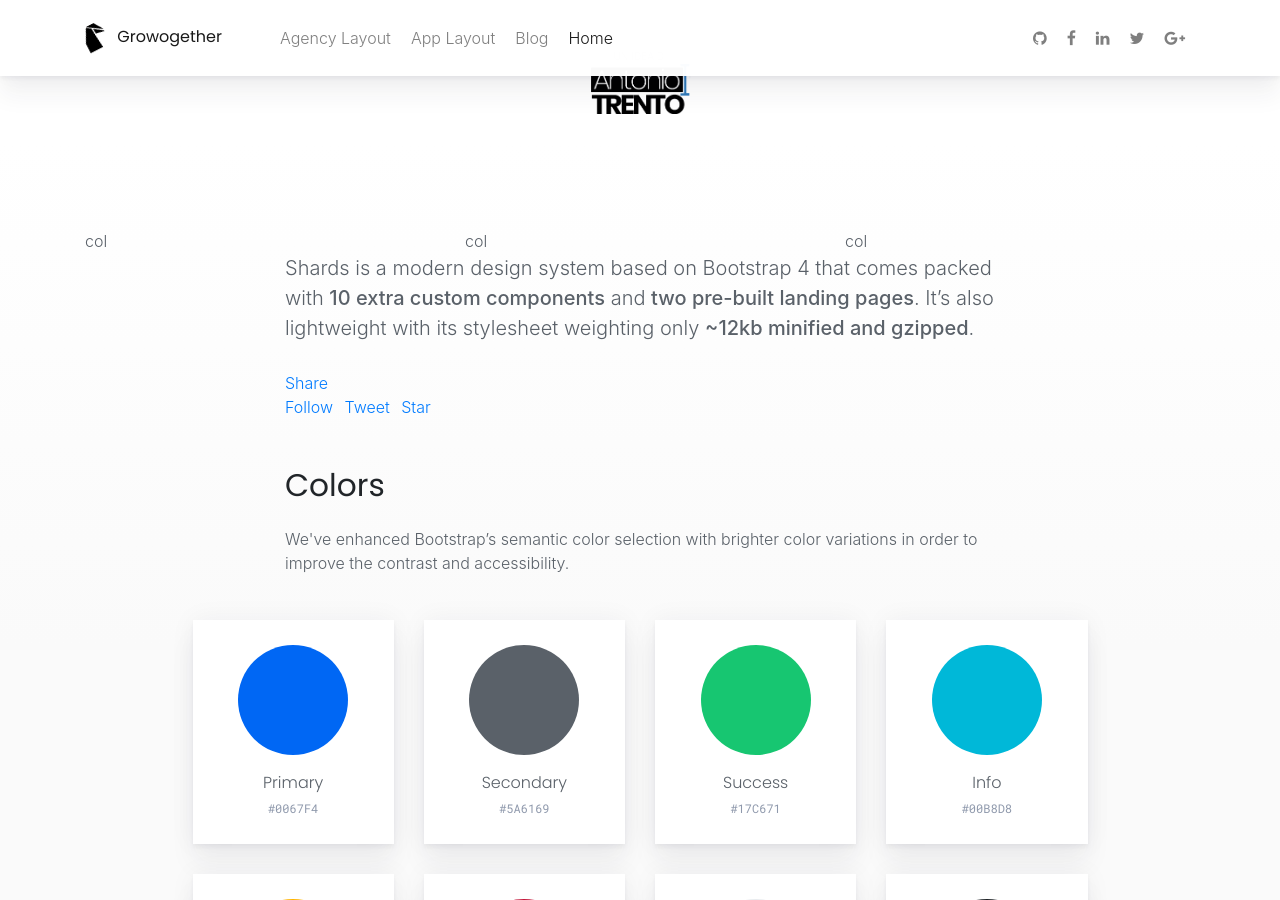
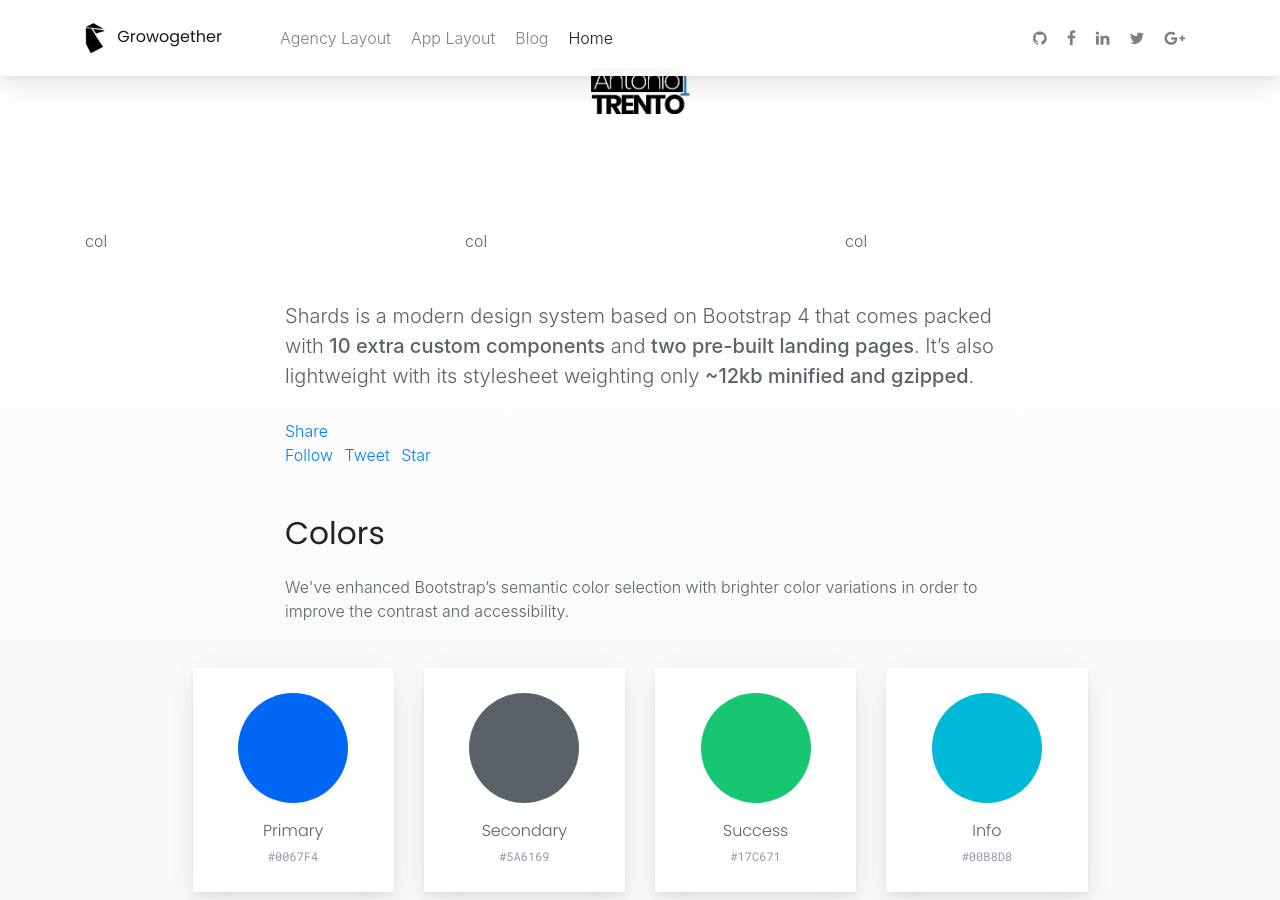
Before and after one commit to growogether/growogether.github.io, a Jekyll site: the page built from index.html, in a window 1280 px wide and 900 px high, scrolled down 756 px. Built offline with Jekyll 4.4.1, drawn with Linux system fonts in a browser that asks for light colours; nearby versions of some CDN libraries; comment, search, counter and statistics services are not loaded.

Commit message:
Pro edits

```diff
--- a/index.html
+++ b/index.html
@@ -28,7 +28,6 @@
 </div>
 <!-- Page Content -->
 <div class="page-content">
-    <!-- Content -->
     <div class="content clearfix">
 
         <div id="introduction" class="container mb-5">
@@ -37,6 +36,11 @@
            <div class="col">col</div>
            <div class="col">col</div>
           </div>
+        </div>
+      <!-- Content -->
+    </div>
+    <div class="content clearfix">
+      <div id="introduction" class="container mb-5">
             <div class="section-title col-lg-8 col-md-10 ml-auto mr-auto">
                 <p class="lead">Shards is a modern design system based on Bootstrap 4 that comes packed with <b>10 extra custom components</b> and <b>two pre-built landing pages</b>. It’s also lightweight with its stylesheet weighting only <b>~12kb minified and gzipped</b>.</p>
                 <div class="social-actions">
```
